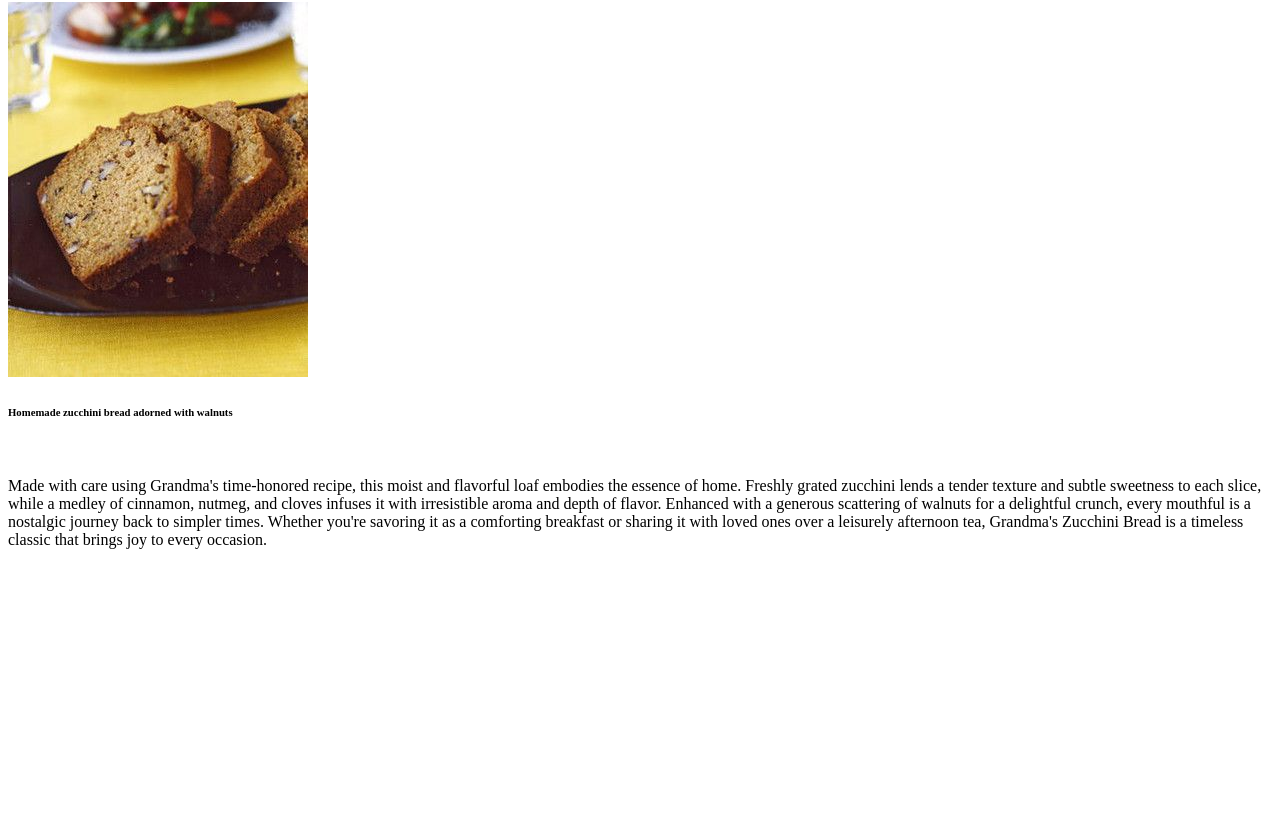
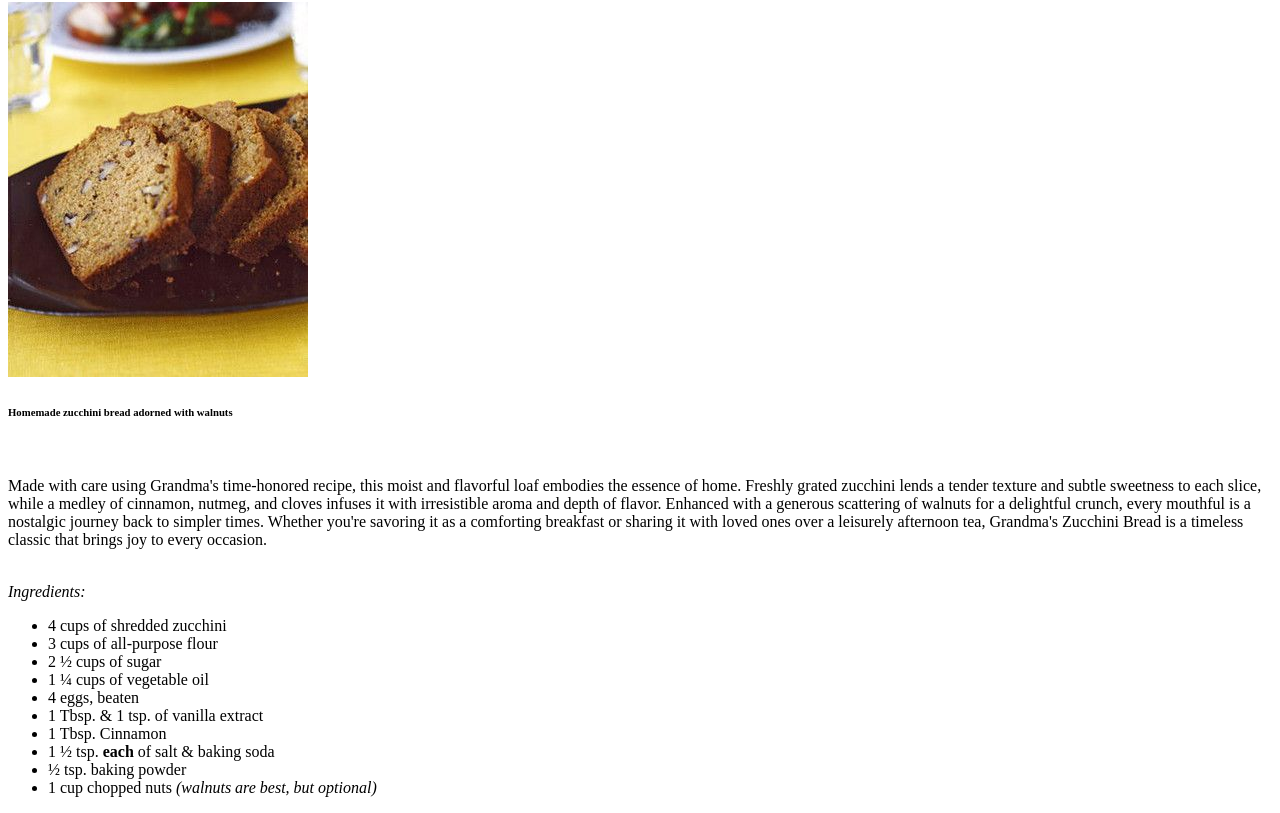
Before and after one commit to zalbright90/odin-recipes, a plain HTML site: page recipes/zucchini-bread.html in a window 1280 px wide. Shown: the part 78-891 px from the top of the page. Before the commit the page ends 800 px from the top, so only its background shows below. Drawn offline with Linux system fonts and the light colour scheme.

Commit message:
Include ingredients list
-Added an unordered ingredients list under the image

```diff
--- a/recipes/zucchini-bread.html
+++ b/recipes/zucchini-bread.html
@@ -19,5 +19,19 @@
     Whether you're savoring it as a comforting breakfast or sharing it with loved ones
     over a leisurely afternoon tea, Grandma's Zucchini Bread is a timeless classic
     that brings joy to every occasion.</p>
+    <br>
+    <em>Ingredients:</em>
+        <ul>
+            <li>4 cups of shredded zucchini</li>
+            <li>3 cups of all-purpose flour</li>
+            <li>2 &frac12; cups of sugar</li>
+            <li>1 &frac14; cups of vegetable oil</li>
+            <li>4 eggs, beaten</li>
+            <li>1 Tbsp. & 1 tsp. of vanilla extract</li>
+            <li>1 Tbsp. Cinnamon</li>
+            <li>1 &frac12; tsp. <strong>each</strong> of salt & baking soda</li>
+            <li>&frac12; tsp. baking powder</li>
+            <li>1 cup chopped nuts <em>(walnuts are best, but optional)</em></li>
+        </ul>
 </body>
 </html>
```
